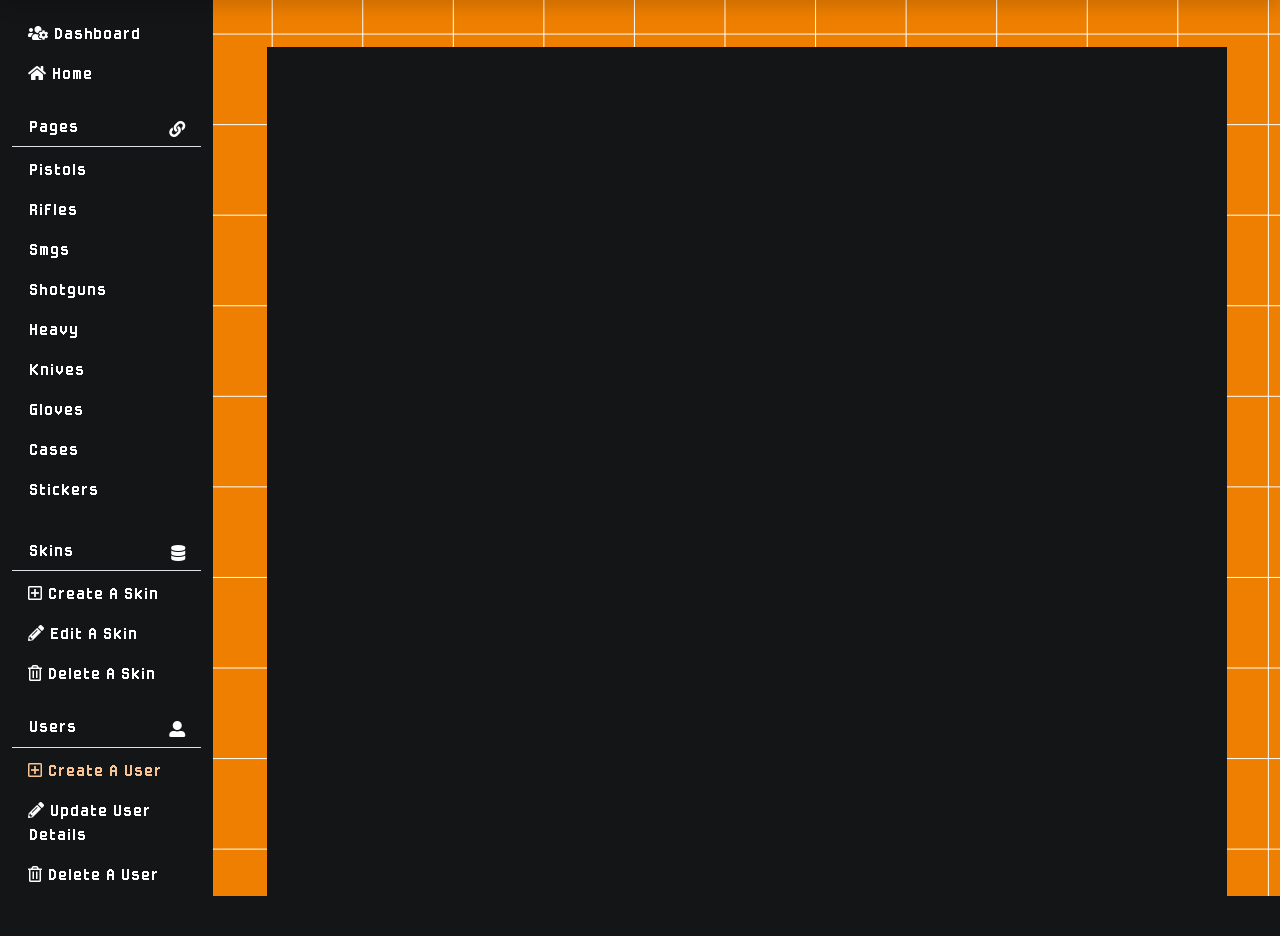
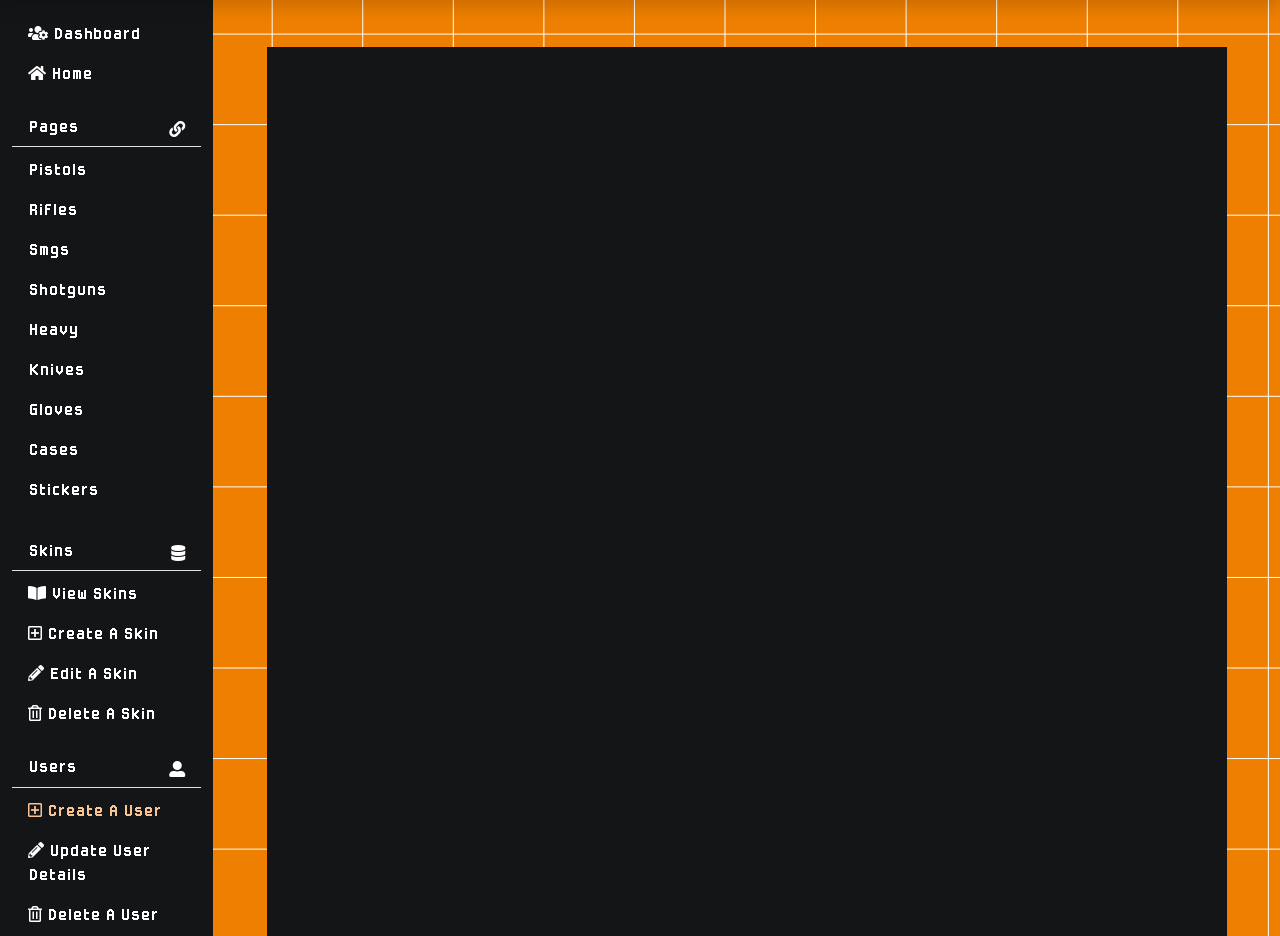
Before and after one commit to bradleyplaydon/CSGOSkinfo, a Flask app: page /add/user in a window 1280 px wide. Shown: the part 57-993 px from the top of the page. Before the commit the page ends 953 px from the top, so only its background shows below. Run offline with Flask 2, Linux system fonts and the light colour scheme; some libraries are stand-ins or nearby versions.

Commit message:
Added nav item for view skins

```diff
--- a/templates/layout/dashboard-nav.html
+++ b/templates/layout/dashboard-nav.html
@@ -71,6 +71,12 @@
                 <i class="fas fa-database"></i>
             </h6>
             <li class="nav-item">
+                <a class="nav-link text-white {% if active_page == "view_skins" %} active {% endif %}" href="{{ url_for('view_skins') }}">
+                    <i class="fas fa-book-open"></i>
+                    View Skins
+                </a>
+            </li>
+            <li class="nav-item">
                 <a class="nav-link text-white {% if active_page == "addskin" %} active {% endif %}" href="{{ url_for('add_skin') }}">
                     <i class="far fa-plus-square"></i>
                     Create A Skin
--- a/templates/pages/view-skins.html
+++ b/templates/pages/view-skins.html
@@ -1,4 +1,5 @@
 {% extends 'layout/dashboard-base.html' %}
+{% set active_page = "view_skins" %}
 <div class="d-flex justify-content-between flex-wrap flex-md-nowrap align-items-center pt-3 pb-2 mb-3 border-bottom">
     <h2 class="h2">{{ page_title }}</h2>
 </div>
```
